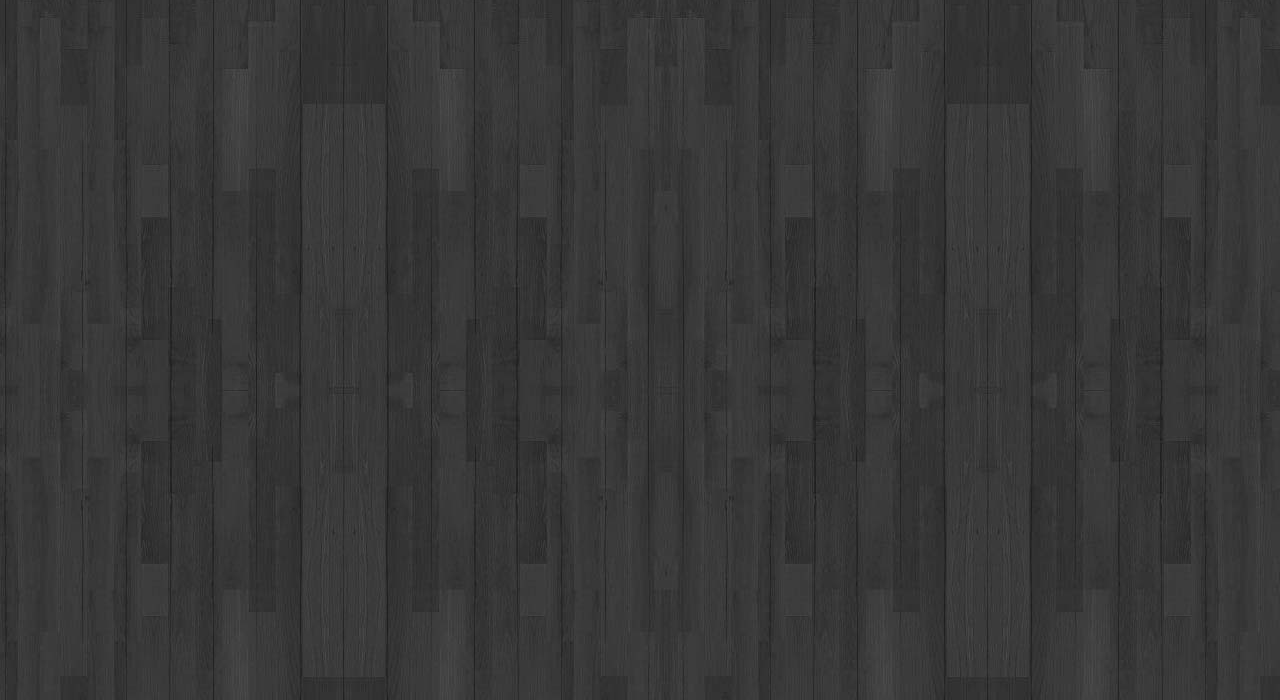
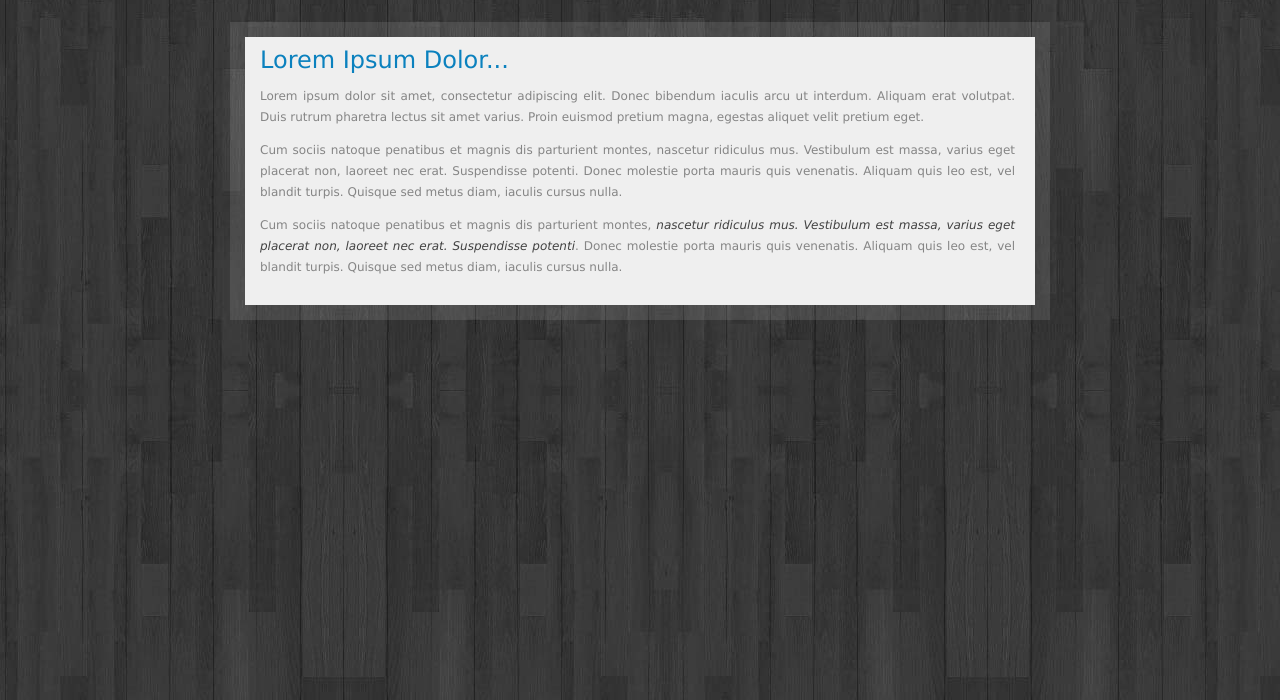
Before and after one commit to Alecto/simple-template, a website: page index.html in a window 1280 px wide. Shown: the part 100-800 px from the top of the page. Drawn offline with Linux system fonts and the light colour scheme.

Commit message:
Создаем главный блок main с оформлением.

```diff
--- a/assets/scss/_main.scss
+++ b/assets/scss/_main.scss
@@ -0,0 +1,35 @@
+
+.container {
+    display: flex;
+
+    margin-bottom: 50px;
+    padding: $gutter;
+
+    background: rgba(#ffffff, 0.1);
+
+    flex-wrap: wrap;
+}
+
+.main {
+    background-color: $light-color;
+
+    @media (min-width: $small + 1) {
+        flex: 1 0 calc(100% - #{$col-size});
+
+        padding: 0 $gutter+5 $gutter $gutter;
+
+        order: 3;
+    }
+
+    @media (max-width: $small) {
+        flex: 1 0 100%;
+
+        padding: $gutter+5;
+
+        order: 2;
+    }
+
+    p {
+        text-align: justify;
+    }
+}
--- a/index.html
+++ b/index.html
@@ -37,7 +37,13 @@
     </header>
 
     <div class="container">
-      <main class="main"></main>
+      <main class="main">
+        <h2>Lorem Ipsum Dolor...</h2>
+        <p>Lorem ipsum dolor sit amet, consectetur adipiscing elit. Donec bibendum iaculis arcu ut interdum. Aliquam erat volutpat. Duis rutrum pharetra lectus sit amet varius. Proin euismod pretium magna, egestas aliquet velit pretium eget.</p>
+        <p>Cum sociis natoque penatibus et magnis dis parturient montes, nascetur ridiculus mus. Vestibulum est massa, varius eget placerat non, laoreet nec erat. Suspendisse potenti. Donec molestie porta mauris quis venenatis. Aliquam quis leo est, vel blandit turpis. Quisque sed metus diam, iaculis cursus nulla.</p>
+        <p>Cum sociis natoque penatibus et magnis dis parturient montes, <i>nascetur ridiculus mus. Vestibulum est massa, varius eget placerat non, laoreet nec erat. Suspendisse potenti</i>. Donec molestie porta mauris quis venenatis. Aliquam quis leo est, vel blandit turpis. Quisque sed metus diam, iaculis cursus nulla.</p>
+      </main>
+
       <div class="carousel"></div>
       <aside class="left-sidebar"></aside>
       <aside class="bottom-sidebar"></aside>
```
Also changed, not shown: assets/css/style.css, assets/css/style.min.css, 1 other file.
